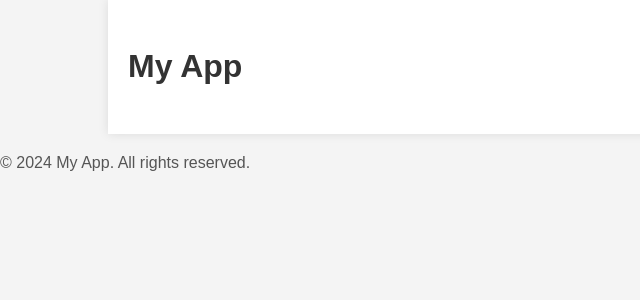
After one commit to Araden14/djangosandbox, a Django app: template main/templates/main/base.html in a window 1280 px wide. The commit adds this page. Shown: the top 300 px of the page, without its empty margins (0-640 px from the left). Run offline with Django 5.2, Linux system fonts and the light colour scheme; the template is opened without the code that fills it, so the values that code supplies are empty.

Commit message:
Adding base.html as the home page template and article list as extension

```diff
--- /dev/null
+++ b/main/static/css/styles.css
@@ -0,0 +1,54 @@
+body {
+    font-family: Arial, sans-serif;
+    line-height: 1.6;
+    margin: 0;
+    padding: 0;
+    background-color: #f4f4f4;
+    color: #333;
+}
+.container {
+    width: 80%;
+    margin: auto;
+    overflow: hidden;
+    padding: 20px;
+    background: #fff;
+    box-shadow: 0 0 10px rgba(0, 0, 0, 0.1);
+}
+h1 {
+    color: #333;
+}
+h2 {
+    color: #666;
+}
+p {
+    color: #555;
+}
+.article-item {
+    display: flex; /* Add flex display */
+    margin-bottom: 20px;
+    padding-bottom: 10px;
+    border-bottom: 1px solid #ddd;
+}
+.article-item a {
+    text-decoration: none;
+    color: #333;
+}
+.article-item a:hover {
+    color: #555;
+}
+.abstract {
+    font-style: italic;
+    color: #666;
+    margin-bottom: 10px;
+}
+.thumbnail {
+    height: 30vh;
+    object-fit: cover;
+    width:auto;
+    flex: 1; /* Add flex property */
+    margin-right: 10px; /* Add margin for spacing */
+}
+.content {
+    padding-left:5%;
+    flex: 2; /* Add flex property */
+}
--- /dev/null
+++ b/main/templates/main/base.html
@@ -0,0 +1,27 @@
+<!-- templates/base.html -->
+{% load static %}
+
+<!DOCTYPE html>
+<html lang="en">
+<head>
+    <meta charset="UTF-8">
+    <meta name="viewport" content="width=device-width, initial-scale=1.0">
+    <title>{% block title %}My App{% endblock %}</title>
+    <link rel="stylesheet" href="{% static 'css/styles.css' %}">
+</head>
+<body>
+    <header>
+        <div class="container">
+            <h1>My App</h1>
+
+
+        </div>
+    </header>
+    <main>
+        {% block content %}{% endblock %}
+    </main>
+    <footer>
+        <p>&copy; 2024 My App. All rights reserved.</p>
+    </footer>
+</body>
+</html>
--- a/main/urls.py
+++ b/main/urls.py
@@ -4,6 +4,6 @@ from django.urls import path
 from . import views
 
 urlpatterns = [
-    path('', views.article_list, name='article_list'),
+    path('', views.base, name='base'),
     path('article/<slug:slug>/', views.article, name='article'),
 ]
--- a/main/views.py
+++ b/main/views.py
@@ -9,3 +9,6 @@ def article_list(request):
 def article(request, slug):
     article = get_object_or_404(Article, slug=slug)
     return render(request, 'main/article.html', {'article': article})
+
+def base(request):
+    return render(request, 'main/base.html')
```
Also changed, not shown: main/templates/main/article_list.html (+7 -67 lines), multilang_site/settings.py (+4 -4 lines).
